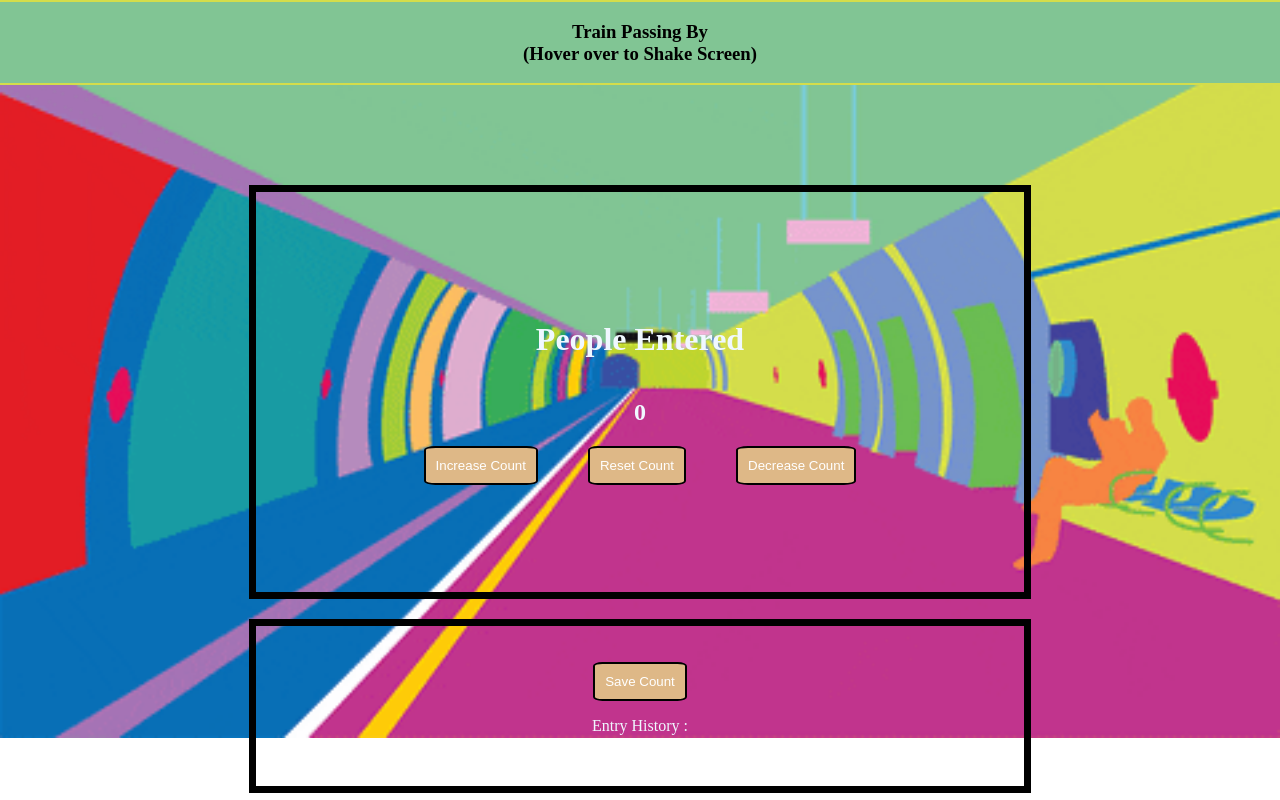
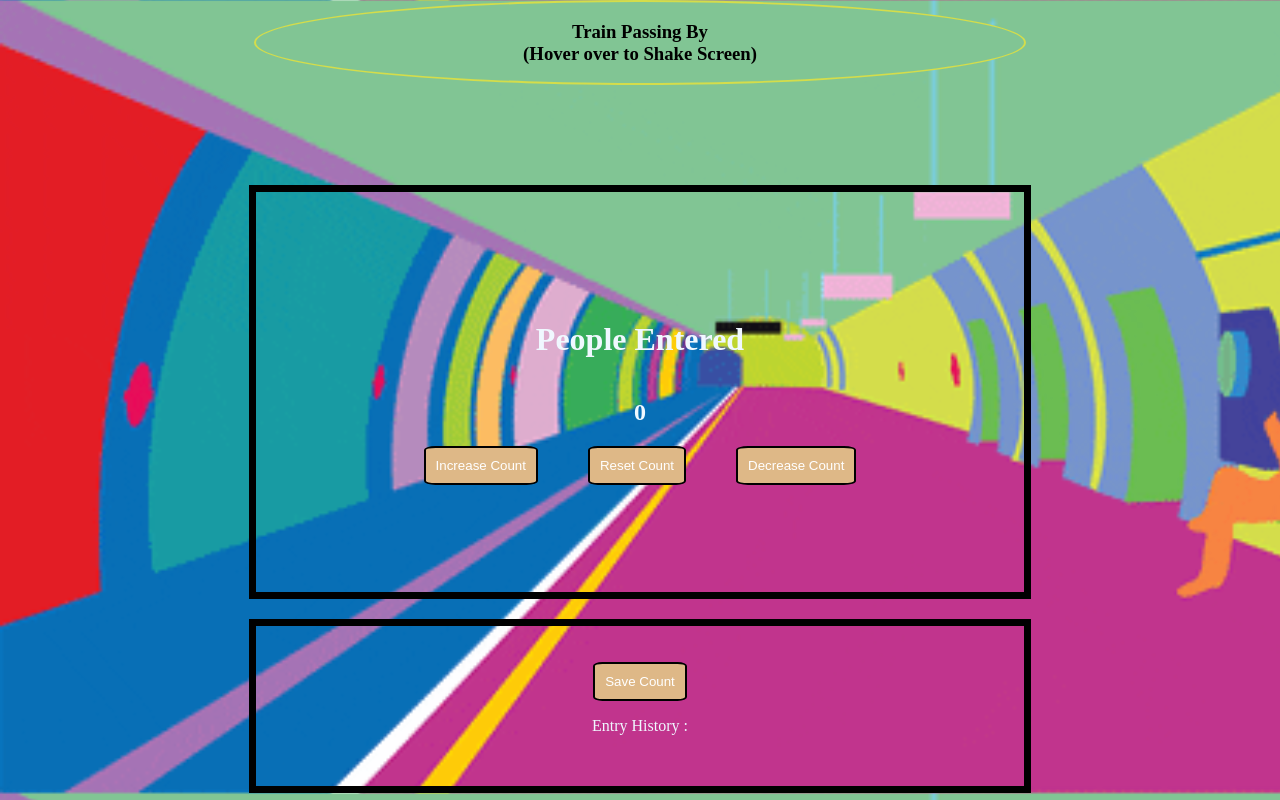
Before and after one commit to CharlesBabia/Counter-App, a plain HTML site: page index.html in a window 1280 px wide. Drawn offline with Linux system fonts and the light colour scheme.

Commit message:
modified background and header shaker

```diff
--- a/index.css
+++ b/index.css
@@ -3,9 +3,7 @@ body{
     flex-direction: column;
     align-items: center;
     background-image: url(train.gif);
-    background-size: 100%;
-    background-position: center;
-    background-repeat: no-repeat;
+    background-size: cover;
     color: aliceblue;
     margin: 0px;
 }
@@ -52,11 +50,12 @@ button:hover{
 }
 .header{
     margin: 0px;
-    width: 100%;
+    width: 60%;
     text-align: center;
     background-color: #81C594;
     color: black;
     border: 2px solid #D4DD4B;
+    border-radius: 100%;
 }
 .header:hover{
     display: none;
```
